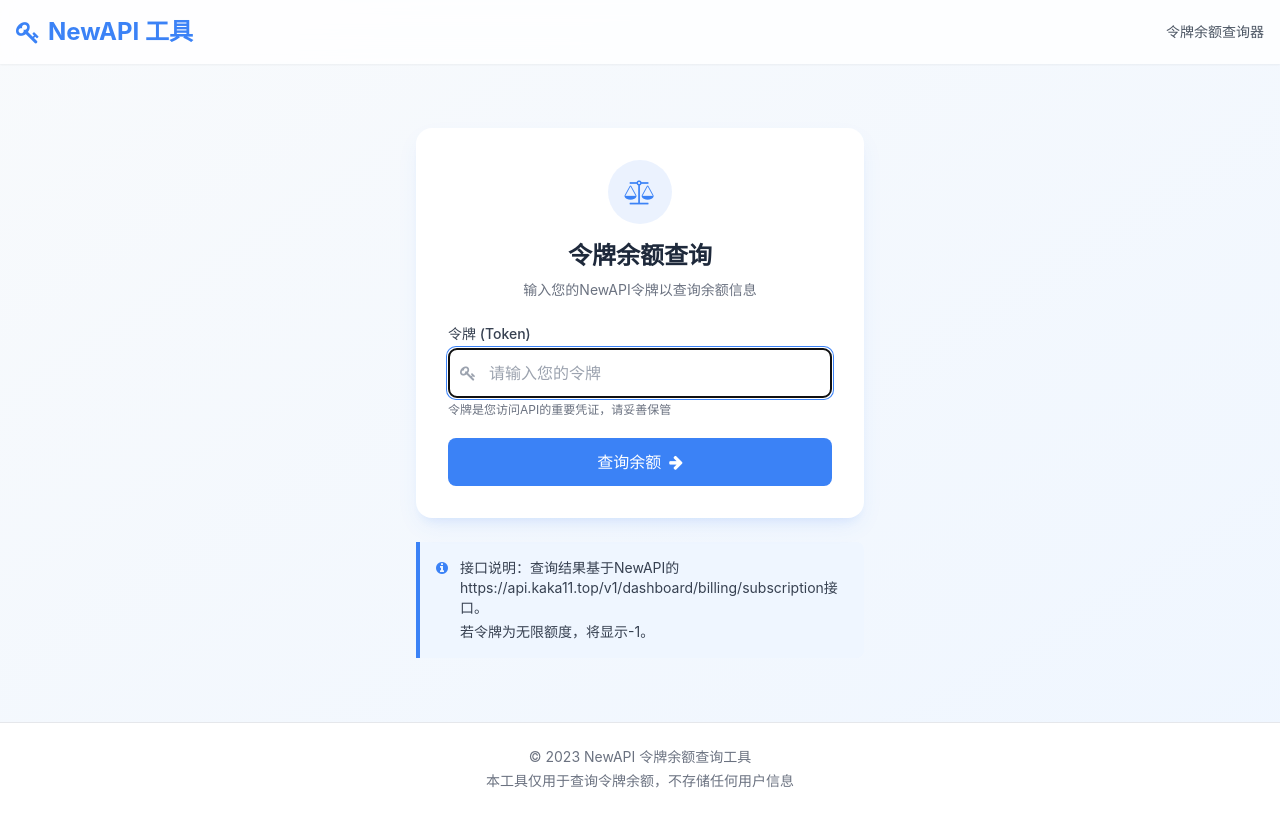
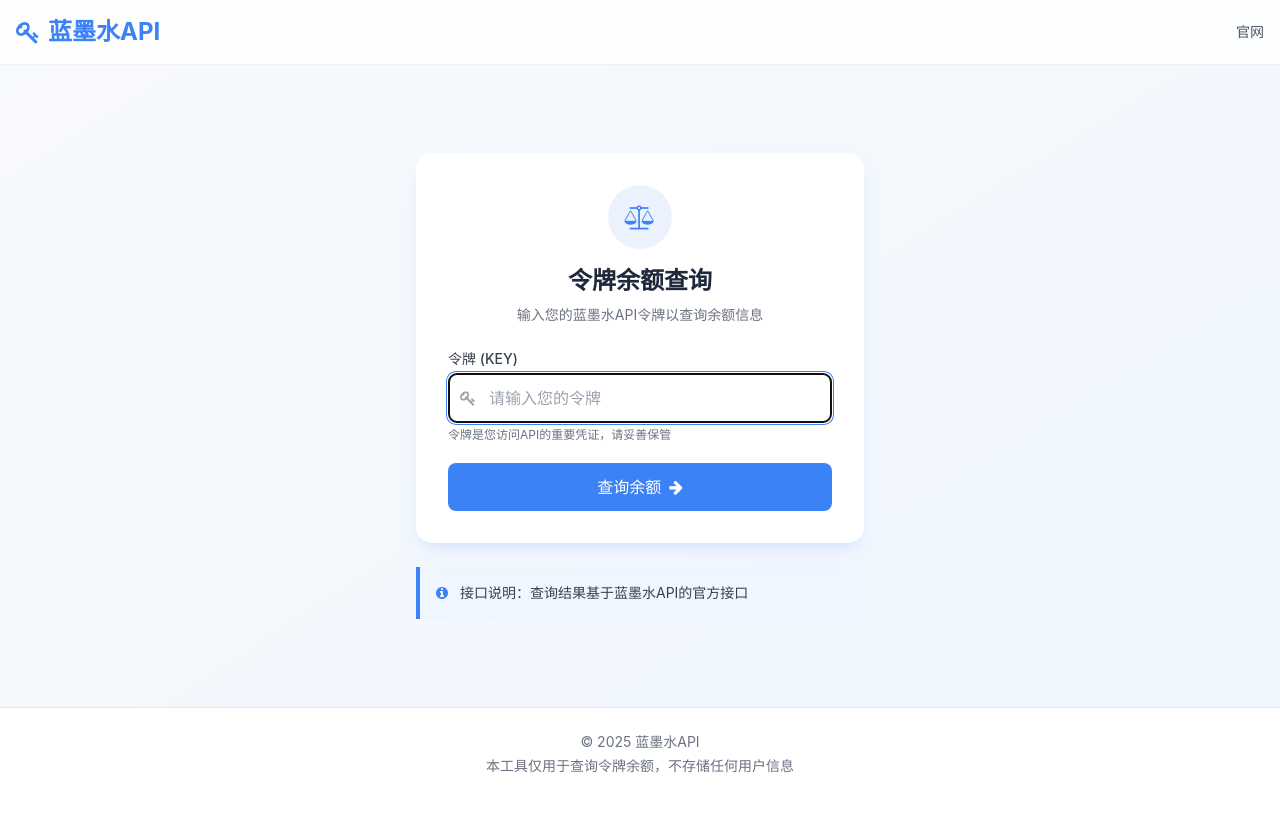
Before and after one commit to sunqizheng1253446/lmsapi-help, a plain HTML site: page index.html in a window 1280 px wide. Drawn offline with nearby package versions, Linux system fonts and the light colour scheme.

Commit message:
更新 index.html

```diff
--- a/index.html
+++ b/index.html
@@ -36,6 +36,10 @@
                 box-shadow: 0 10px 25px -5px rgba(59, 130, 246, 0.1), 0 8px 10px -6px rgba(59, 130, 246, 0.1);
             }
             .btn-hover {
+                /* 要使用 @apply 指令，需要在文件顶部添加 Tailwind 的 JIT 编译器支持 */
+                /* 当前文件已经引入了 Tailwind CDN，问题可能是缺少 type="text/tailwindcss" 的处理 */
+                /* 此处代码无误，错误可能是由于开发环境未正确配置 Tailwind 导致 */
+                /* 如果使用 CDN 版本，需要确保使用 JIT 模式 */
                 @apply transition-all duration-300 hover:shadow-lg transform hover:-translate-y-0.5;
             }
         }
@@ -47,10 +51,10 @@
         <div class="container mx-auto px-4 py-4 flex justify-between items-center">
                     <div class="flex items-center space-x-2">
                         <i class="fa fa-key text-primary text-2xl"></i>
-                <h1 class="text-xl md:text-2xl font-bold text-primary">NewAPI 工具</h1>
+                        <h1 class="text-xl md:text-2xl font-bold text-primary">蓝墨水API</h1>
                     </div>
                     <div class="text-sm text-gray-600">
-                <span class="hidden md:inline">令牌余额查询器</span>
+                        <a href="https://api.kaka11.top" target="_blank" class="hidden md:inline hover:text-primary transition-colors">官网</a>
                     </div>
                 </div>
     </header>
@@ -65,13 +69,13 @@
                         <i class="fa fa-balance-scale text-2xl"></i>
                     </div>
                     <h2 class="text-2xl font-bold mb-2">令牌余额查询</h2>
-                    <p class="text-gray-500 text-sm">输入您的NewAPI令牌以查询余额信息</p>
+                    <p class="text-gray-500 text-sm">输入您的蓝墨水API令牌以查询余额信息</p>
                 </div>
 
                 <!-- 表单 -->
                 <form id="balanceForm" class="space-y-5">
                     <div>
-                        <label for="token" class="block text-sm font-medium text-gray-700 mb-1">令牌 (Token)</label>
+                        <label for="token" class="block text-sm font-medium text-gray-700 mb-1">令牌 (KEY)</label>
                         <div class="relative">
                             <div class="absolute inset-y-0 left-0 pl-3 flex items-center pointer-events-none">
                                 <i class="fa fa-key text-gray-400"></i>
@@ -157,8 +161,8 @@
                         <i class="fa fa-info-circle text-primary"></i>
                     </div>
                     <div class="ml-3">
-                        <p>接口说明：查询结果基于NewAPI的https://api.kaka11.top/v1/dashboard/billing/subscription接口。</p>
-                        <p class="mt-1">若令牌为无限额度，将显示-1。</p>
+                        <p>接口说明：查询结果基于蓝墨水API的官方接口</p>
+                    </div>
                     </div>
                 </div>
             </div>
@@ -168,7 +172,7 @@
     <!-- 页脚 -->
     <footer class="bg-white py-6 border-t border-gray-200">
         <div class="container mx-auto px-4 text-center text-sm text-gray-500">
-            <p>© 2023 NewAPI 令牌余额查询工具</p>
+            <p>© 2025 蓝墨水API</p>
             <p class="mt-1">本工具仅用于查询令牌余额，不存储任何用户信息</p>
         </div>
     </footer>
@@ -250,9 +254,16 @@
 
                     balanceValue.textContent = balanceDisplay;
 
+                    // 先移除已存在的余额提醒
+                    const existingAlert = document.getElementById('rechargeAlert');
+                    if (existingAlert) {
+                        existingAlert.remove();
+                    }
+
                     // 余额低于1时显示充值提醒
                     if (data.system_hard_limit_usd !== -1 && data.system_hard_limit_usd !== undefined && data.system_hard_limit_usd !== 100000000.0000 && data.system_hard_limit_usd < 1) {
                         const rechargeAlert = document.createElement('div');
+                        rechargeAlert.id = 'rechargeAlert'; // 添加唯一ID以便后续移除
                         rechargeAlert.className = 'mt-3 p-3 bg-amber-50 border border-amber-200 rounded-lg flex items-start';
                         rechargeAlert.innerHTML = `
                             <i class="fa fa-exclamation-circle text-amber-500 mt-0.5 mr-2"></i>
```
Lines whose indentation alone changed are shown as unchanged.
